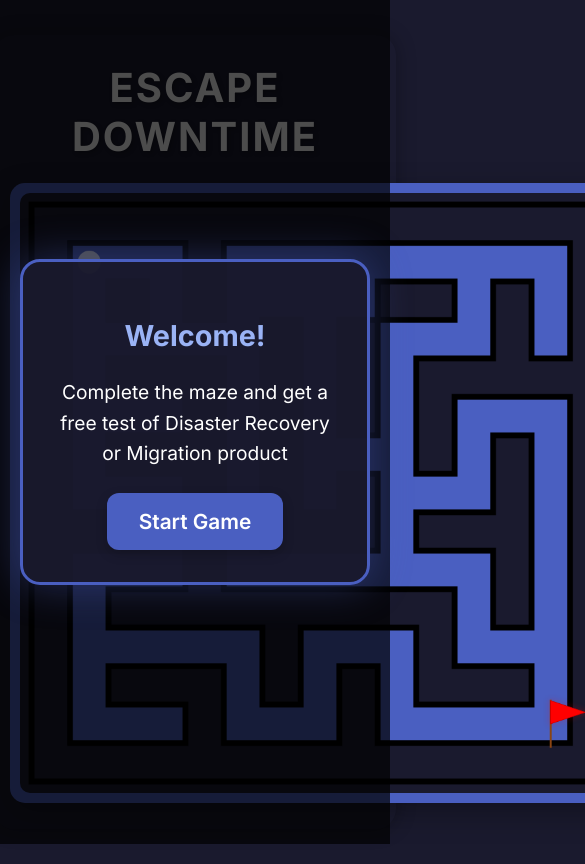
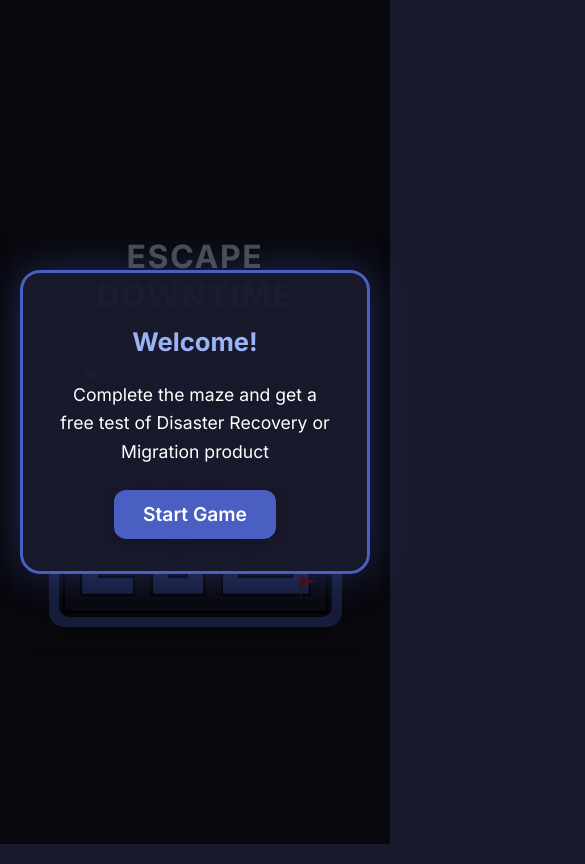
Before and after one commit to aulsea/escape-downtime-maze, a plain HTML site: page index.html in a window 390 px wide. Shown: the top 864 px of the page, 585 px wide, since content can reach past the window. Drawn offline with Linux system fonts and the light colour scheme.

Commit message:
Add files via upload

```diff
--- a/game.js
+++ b/game.js
@@ -3,9 +3,9 @@ class MazeGame {
         this.canvas = document.getElementById('mazeCanvas');
         this.ctx = this.canvas.getContext('2d');
         this.mazeSize = 15;
-        this.cellSize = 60;  // Significantly increased base cell size
-        this.wallThickness = 8;  // Thicker walls
-        this.playerSize = 16;  // Larger player
+        this.cellSize = 50;  // Reset to original size
+        this.wallThickness = 6;  // Reset to original size
+        this.playerSize = 12;  // Reset to original size
         this.moveSpeed = 0.15;
         this.targetPos = { x: 0, y: 0 };
         this.trail = [];
@@ -71,21 +71,37 @@ class MazeGame {
     setupCanvasSize() {
         const container = document.getElementById('maze-container');
 
-        // Force a minimum size for tablets
-        const minSize = Math.max(window.innerWidth * 0.9, 600);
-        container.style.width = minSize + 'px';
-        container.style.height = minSize + 'px';
+        // Detect if we're on a touch device
+        const isTouch = ('ontouchstart' in window) || (navigator.maxTouchPoints > 0);
 
-        const containerWidth = minSize;
-        const containerHeight = minSize;
+        // Calculate container size based on device type
+        let containerSize;
+        if (isTouch) {
+            // For touch devices, use larger size
+            containerSize = Math.max(window.innerWidth * 0.9, 600);
+            container.style.width = containerSize + 'px';
+            container.style.height = containerSize + 'px';
+        } else {
+            // For desktop, use more moderate size
+            containerSize = Math.min(window.innerHeight * 0.8, window.innerWidth * 0.7);
+            container.style.width = containerSize + 'px';
+            container.style.height = containerSize + 'px';
+        }
 
-        // Calculate cell size to fit the container
-        const cellSize = Math.floor((Math.min(containerWidth, containerHeight) - 40) / this.mazeSize);
-        this.cellSize = Math.max(60, cellSize); // Ensure minimum cell size of 60px
+        // Calculate cell size based on device type
+        const baseCellSize = Math.floor((containerSize - 40) / this.mazeSize);
+        this.cellSize = isTouch ?
+            Math.max(60, baseCellSize) : // Larger for touch
+            Math.max(45, Math.min(baseCellSize, 55)); // Moderate for desktop
 
-        // Scale other dimensions based on cell size
-        this.wallThickness = Math.max(8, Math.floor(this.cellSize * 0.15));
-        this.playerSize = Math.max(16, Math.floor(this.cellSize * 0.3));
+        // Scale other dimensions based on cell size and device type
+        this.wallThickness = isTouch ?
+            Math.max(8, Math.floor(this.cellSize * 0.15)) :
+            Math.max(6, Math.floor(this.cellSize * 0.12));
+
+        this.playerSize = isTouch ?
+            Math.max(16, Math.floor(this.cellSize * 0.3)) :
+            Math.max(12, Math.floor(this.cellSize * 0.24));
 
         // Calculate the total maze size including padding
         const totalMazeSize = (this.mazeSize * this.cellSize) + (this.wallThickness * 4);
@@ -110,8 +126,10 @@ class MazeGame {
             y: (this.mazeSize - 2) * this.cellSize + this.cellSize / 2
         };
 
-        // Scale UI elements based on cell size
-        this.buttonScale = Math.max(1.5, this.cellSize / 40); // Increased minimum scale
+        // Scale UI elements based on device type
+        this.buttonScale = isTouch ?
+            Math.max(1.5, this.cellSize / 40) : // Larger for touch
+            Math.max(1, this.cellSize / 45); // Original size for desktop
 
         if (this.playerPos) {
             this.resetPlayerPosition();
--- a/index.html
+++ b/index.html
@@ -23,13 +23,13 @@
 
         .game-container {
             background-color: #1a1a2e;
-            padding: 2rem;
+            padding: 1.5rem;
             border-radius: 20px;
             box-shadow: 0 0 20px rgba(0, 0, 0, 0.3);
             text-align: center;
             color: white;
             width: 95%;
-            max-width: 1000px;
+            max-width: 900px;
             margin: 10px auto;
             display: flex;
             flex-direction: column;
@@ -37,7 +37,7 @@
         }
 
         h1 {
-            font-size: 3em;
+            font-size: 2.5em;
             margin-bottom: 0.5em;
             text-shadow: 2px 2px 4px rgba(0, 0, 0, 0.3);
             font-weight: 700;
@@ -55,12 +55,12 @@
 
         #maze-container {
             background-color: #4a5fc1;
-            padding: 20px;
+            padding: 15px;
             border-radius: 15px;
-            margin: 20px auto;
+            margin: 15px auto;
             position: relative;
             width: 90%;
-            max-width: 900px;
+            max-width: 800px;
             aspect-ratio: 1;
             overflow: visible;
             box-shadow: 0 10px 30px rgba(0, 0, 0, 0.3);
@@ -82,7 +82,7 @@
             left: 50%;
             transform: translate(-50%, -50%);
             background: rgba(26, 26, 46, 0.95);
-            padding: 3rem;
+            padding: 2.5rem;
             border-radius: 20px;
             box-shadow: 0 0 40px rgba(74, 95, 193, 0.4);
             text-align: center;
@@ -90,28 +90,28 @@
             z-index: 1000;
             animation: modalAppear 0.3s ease-out;
             border: 3px solid #4a5fc1;
-            min-width: 320px;
+            min-width: 300px;
             max-width: 90%;
         }
 
         .success-modal h2, .welcome-modal h2 {
             color: #9ab3f5;
             margin-bottom: 1.5rem;
-            font-size: 2em;
+            font-size: 1.8em;
         }
 
         .success-modal p, .welcome-modal p {
             margin: 1.5rem 0;
             line-height: 1.6;
-            font-size: 1.3em;
+            font-size: 1.2em;
         }
 
         .promo-code {
             background: #4a5fc1;
-            padding: 1.2rem 2rem;
+            padding: 1rem 1.8rem;
             border-radius: 12px;
             font-family: monospace;
-            font-size: 1.6em;
+            font-size: 1.4em;
             letter-spacing: 0.1em;
             margin: 1.5rem 0;
             display: inline-block;
@@ -158,9 +158,9 @@
             background: #4a5fc1;
             color: white;
             border: none;
-            padding: 1.2rem 2.5rem;
+            padding: 1rem 2rem;
             border-radius: 12px;
-            font-size: 1.4em;
+            font-size: 1.2em;
             font-weight: 600;
             cursor: pointer;
             transition: all 0.2s;
@@ -179,6 +179,46 @@
             box-shadow: 0 2px 8px rgba(0, 0, 0, 0.2);
         }
 
+        /* Touch device styles */
+        @media (hover: none) and (pointer: coarse) {
+            .game-container {
+                padding: 2rem;
+            }
+
+            h1 {
+                font-size: 3em;
+            }
+
+            #maze-container {
+                padding: 20px;
+                margin: 20px auto;
+                width: 95%;
+            }
+
+            .success-modal, .welcome-modal {
+                padding: 3rem;
+            }
+
+            .success-modal h2, .welcome-modal h2 {
+                font-size: 2em;
+            }
+
+            .success-modal p, .welcome-modal p {
+                font-size: 1.3em;
+            }
+
+            .promo-code {
+                font-size: 1.6em;
+                padding: 1.2rem 2rem;
+            }
+
+            .start-button {
+                padding: 1.2rem 2.5rem;
+                font-size: 1.4em;
+            }
+        }
+
+        /* Small screen adjustments */
         @media (max-width: 768px) {
             body {
                 padding: 10px;
@@ -191,7 +231,7 @@
             }
 
             h1 {
-                font-size: 2.5em;
+                font-size: 2em;
                 margin: 0.3em 0;
             }
 
@@ -207,21 +247,21 @@
             }
 
             .success-modal h2, .welcome-modal h2 {
-                font-size: 1.8em;
+                font-size: 1.6em;
             }
 
             .success-modal p, .welcome-modal p {
-                font-size: 1.2em;
+                font-size: 1.1em;
             }
 
             .promo-code {
-                font-size: 1.4em;
-                padding: 1rem 1.8rem;
+                font-size: 1.3em;
+                padding: 0.8rem 1.5rem;
             }
 
             .start-button {
-                padding: 1rem 2rem;
-                font-size: 1.3em;
+                padding: 0.8rem 1.8rem;
+                font-size: 1.2em;
             }
         }
     </style>
```
